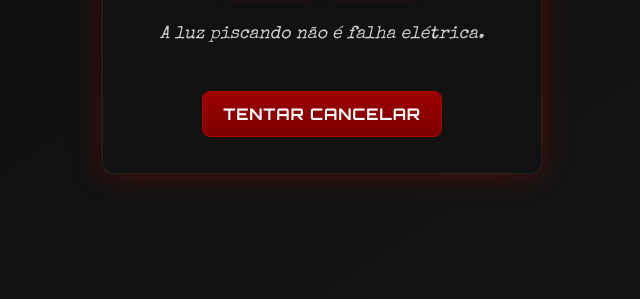
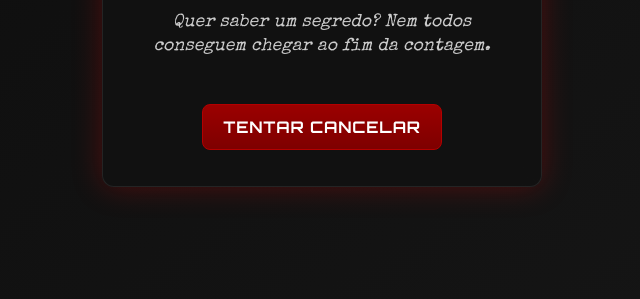
Before and after one commit to camilagondepaula-pixel/ScapeRoomAindaEstouAqui, a plain HTML site: page end.html in a window 1280 px wide. Shown: the part 501-800 px from the top of the page, without its empty margins (318-958 px from the left). Drawn offline with nearby package versions, Linux system fonts and the light colour scheme.

Commit message:
Atualizações no projeto

```diff
--- a/end.html
+++ b/end.html
@@ -4,7 +4,6 @@
   <meta charset="UTF-8">
   <title>A Hora da Sua Morte</title>
   <meta name="viewport" content="width=device-width, initial-scale=1.0">
-  <!-- Fontes -->
   <link href="https://fonts.googleapis.com/css2?family=Orbitron:wght@700&family=Special+Elite&display=swap" rel="stylesheet">
   <link rel="stylesheet" href="style.css">
 </head>
@@ -13,7 +12,6 @@
     <h1 class="titulo">A Hora da Sua Morte</h1>
     <p class="intro">Você morrerá em:</p>
 
-    <!-- Contador -->
     <div id="deathTimer" class="timer">
       <div class="timer-block">
         <div class="timer-value" id="years">00</div>
@@ -37,10 +35,8 @@
       </div>
     </div>
 
-    <!-- Premonição -->
     <p id="premonition" class="premonition"></p>
 
-    <!-- Áudio + Botão -->
     <audio id="glitchSound" src="glitch.mp3" preload="auto"></audio>
     <button id="cancelBtn">Tentar cancelar</button>
     <p id="cancelMessage" class="cancel-message" style="display:none;"></p>
@@ -50,6 +46,22 @@
     window.onbeforeunload = function () {
       return "Você não pode sair agora. O tempo está correndo.";
     };
+
+    const frases = [
+      "Olá ${playerName}. Seu tempo foi registrado.",
+      "Você achou que era apenas um site, não é?",
+      "Mas toda escolha tem um momento final.",
+      "Algumas pessoas veem números... outras sentem quando vai acontecer.",
+      "O relógio começou a contar assim que você entrou.",
+      "Você não devia estar aqui, ainda não era a sua hora.",
+      "Agora é.",
+      "Não adianta fechar. Já foi marcado.",
+      "Você pode tentar fugir, mas cada segundo está contra você.",
+      "Quer saber um segredo? Nem todos conseguem chegar ao fim da contagem.",
+      "Vai ver-se, ${playerName}, o momento é agora.",
+      "Prepare-se, ${playerName}. O tempo não para por ninguém.",
+      "E o seu está acabando."
+    ];
 
     function gerarTempoAleatorio() {
       const anos = Math.floor(Math.random() * 2);
@@ -101,33 +113,28 @@
     }
 
     function gerarPremonicao() {
-      const mensagens = [
-        "Evite olhar para o relógio às 3:07.",
-        "O espelho mostrará mais do que seu reflexo hoje.",
-        "Cuidado com o som de passos atrás de você.",
-        "A água do chuveiro pode esconder algo frio.",
-        "Se o telefone tocar três vezes, não atenda.",
-        "O cheiro de metal é o aviso.",
-        "Não confie na calmaria antes da tempestade.",
-        "Alguém próximo a você já sentiu isso também.",
-        "Você sonhou com o fim antes mesmo de começar.",
-        "O último gole sempre vem com um gosto estranho.",
-        "Há um som que só você consegue ouvir agora.",
-        "A luz piscando não é falha elétrica.",
-        "Algo está esperando você desligar a tela.",
-        "Seu reflexo está demorando para se mover, não está?",
-        "Você vai entender o aviso quando for tarde demais."
-      ];
+      const frase = frases[Math.floor(Math.random() * frases.length)];
+      const premonition = document.getElementById("premonition");
+      premonition.textContent = frase;
 
-      const aleatoria = mensagens[Math.floor(Math.random() * mensagens.length)];
-      document.getElementById("premonition").textContent = aleatoria;
+      if (frase === "Agora é.") {
+        premonition.classList.add("piscar-vermelho");
+      } else {
+        premonition.classList.remove("piscar-vermelho");
+      }
     }
 
     function tocarGlitch() {
       const audio = document.getElementById("glitchSound");
-      audio.play().catch(() => {
-        console.warn("O navegador bloqueou o som. Interaja com a página primeiro.");
-      });
+      if (audio.readyState >= 2) {
+        audio.play().catch(() => {
+          console.warn("O navegador bloqueou o som.");
+        });
+      } else {
+        audio.addEventListener("canplaythrough", () => {
+          audio.play().catch(() => {});
+        }, { once: true });
+      }
     }
 
     document.getElementById("cancelBtn").addEventListener("click", () => {
--- a/style.css
+++ b/style.css
@@ -14,7 +14,7 @@ body {
   padding: 0;
   background: linear-gradient(145deg, #0b0b0b, #161616);
   color: #e6e6e6;
-  font-family: 'Orbitron', sans-serif; /* padrão moderno */
+  font-family: 'Orbitron', sans-serif;
   display: flex;
   justify-content: center;
   align-items: center;
@@ -85,7 +85,7 @@ body {
 
 /* ===== Premonição ===== */
 .premonition {
-  font-family: 'Special Elite', monospace !important; /* sombria/narrativa */
+  font-family: 'Special Elite', monospace !important;
   font-size: 1.1rem;
   font-style: italic;
   color: #ccc;
@@ -138,7 +138,7 @@ button:active,
 }
 
 .flash-intensa {
-  animation: flashRedIntensa 0.25s alternate 12; /* efeito curto e intenso */
+  animation: flashRedIntensa 0.25s alternate 12;
 }
 
 @keyframes flashRed {
@@ -149,6 +149,17 @@ button:active,
 @keyframes flashRedIntensa {
   from { background-color: #0b0b0b; }
   to   { background-color: #b30000; }
+}
+
+/* ===== Efeito para "Agora é." ===== */
+.piscar-vermelho {
+  color: #ff3b3b;
+  animation: piscar 0.6s infinite alternate;
+}
+
+@keyframes piscar {
+  from { opacity: 1; }
+  to   { opacity: 0.2; }
 }
 
 /* ===== Responsividade ===== */
```
